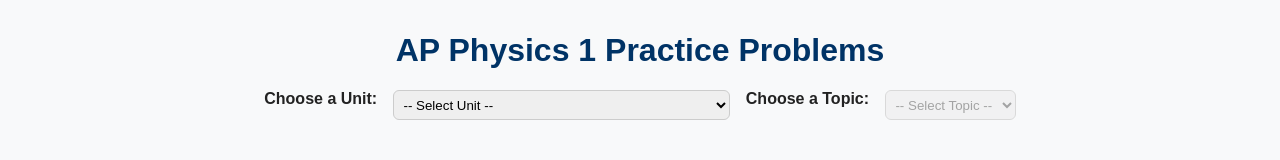
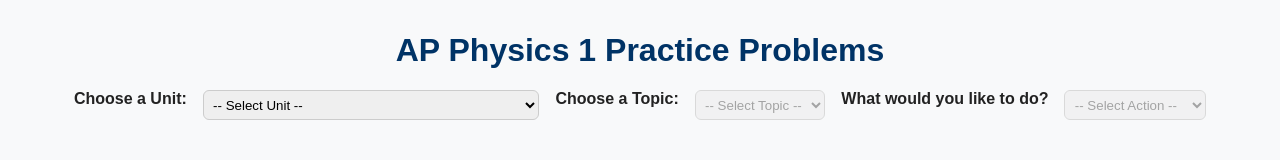
Before and after one commit to nicolekmartinez23-ops/ap-physics-practice, a plain HTML site: page index.html in a window 1280 px wide. Drawn offline with Linux system fonts and the light colour scheme.

Commit message:
Add files via upload

```diff
--- a/index.html
+++ b/index.html
@@ -19,6 +19,13 @@
     <select id="topicSelect" disabled>
       <option value="">-- Select Topic --</option>
     </select>
+
+	<label for="actionSelect">What would you like to do?</label>
+	<select id="actionSelect" disabled>
+	  <option value="">-- Select Action --</option>
+	  <option value="notes">View Notes</option>
+	  <option value="practice">Practice Problems</option>
+	</select>
   </div>
 
   <div id="problemsContainer"></div>
```
